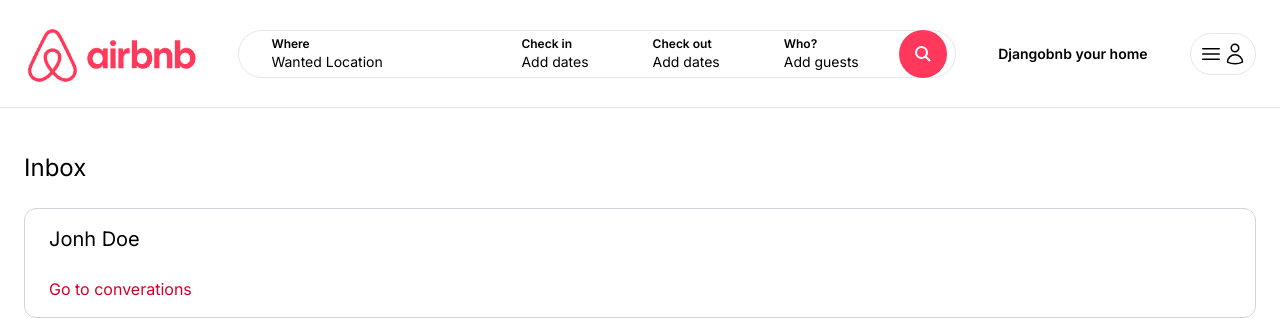
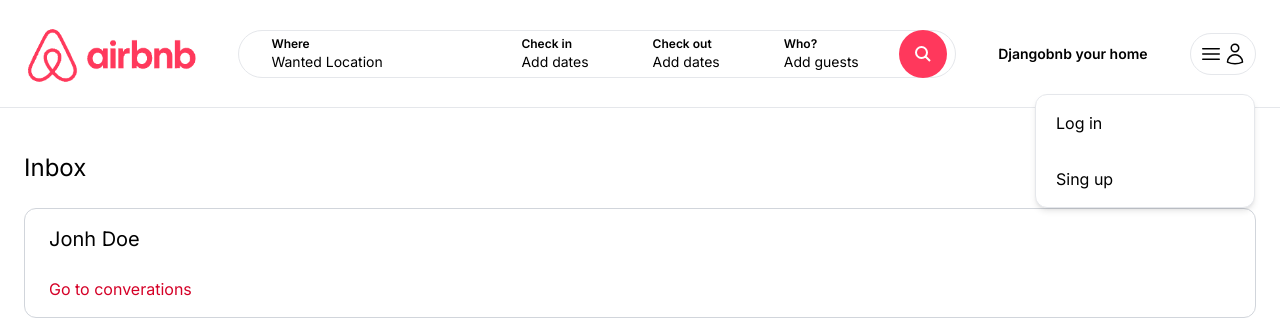
Before and after one commit to adrian5248/djangobnb, a Next.js app: page /inbox in a window 1280 px wide. Shown: the top 319 px of the page. Built offline with nearby package versions, Linux system fonts and the light colour scheme.

Commit message:
12 User menu popup

```diff
--- /dev/null
+++ b/app/components/navbar/MenuLink.tsx
@@ -0,0 +1,20 @@
+'use client';
+
+interface MenuLinkProps {
+    label: string;
+    onClick: () => void;
+}
+
+const MenuLink: React.FC<MenuLinkProps> = ({
+    label
+
+}) => {
+    return(
+        <div
+            className="px-5 py-4 cursor-pointer hover:bg-gray-100 transition">
+            {label}
+        </div>
+    )
+}
+
+export default MenuLink;
--- a/app/components/navbar/UserNav.tsx
+++ b/app/components/navbar/UserNav.tsx
@@ -1,4 +1,13 @@
+'use client';
+
+import { useState } from "react";
+
+import MenuLink from "./MenuLink";
+
 const UserNav = () => {
+    const [isOpen, setIsOpen] = useState(true)
+
+
     return (
         <div className="p-2 relative inline-block border rounded-full">
             <button className="flex items-center">
@@ -10,6 +19,23 @@
                     <path strokeLinecap="round" strokeLinejoin="round" d="M15.75 6a3.75 3.75 0 1 1-7.5 0 3.75 3.75 0 0 1 7.5 0ZM4.501 20.118a7.5 7.5 0 0 1 14.998 0A17.933 17.933 0 0 1 12 21.75c-2.676 0-5.216-.584-7.499-1.632Z" />
                 </svg>
             </button>
+
+            {isOpen && (
+                <div className="w-[220px] absolute top-[60px] right-0 bg-white border rounded-xl shadow-md flex flex-col cursor-pointer">
+                    <MenuLink
+
+                        label='Log in'
+                        onClick={() => console.log('Clicked button')}
+                    />
+
+                    <MenuLink
+
+                        label='Sing up'
+                        onClick={() => console.log('Clicked button')}
+
+                    />
+                </div>
+            )}
         </div>
     )
 }
```
